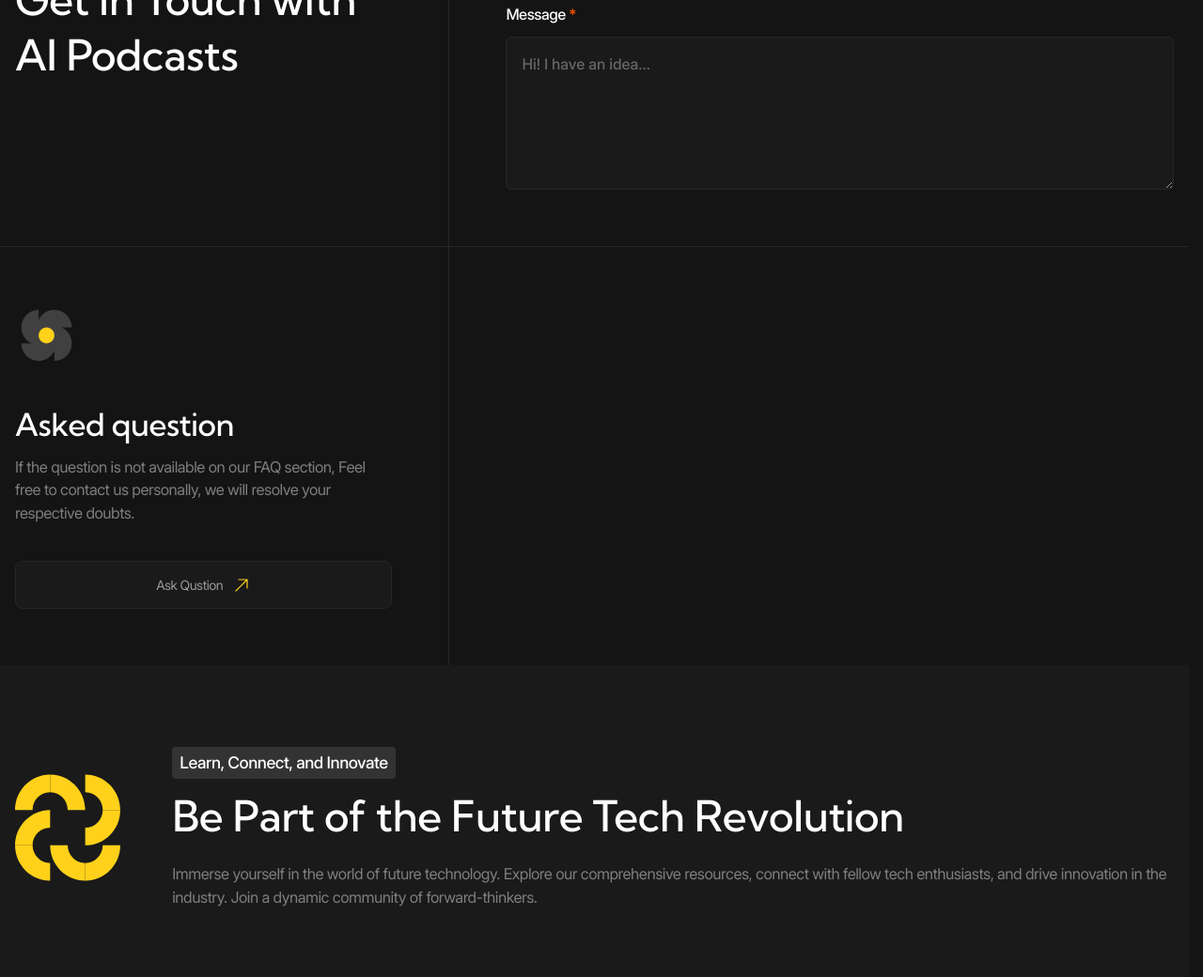
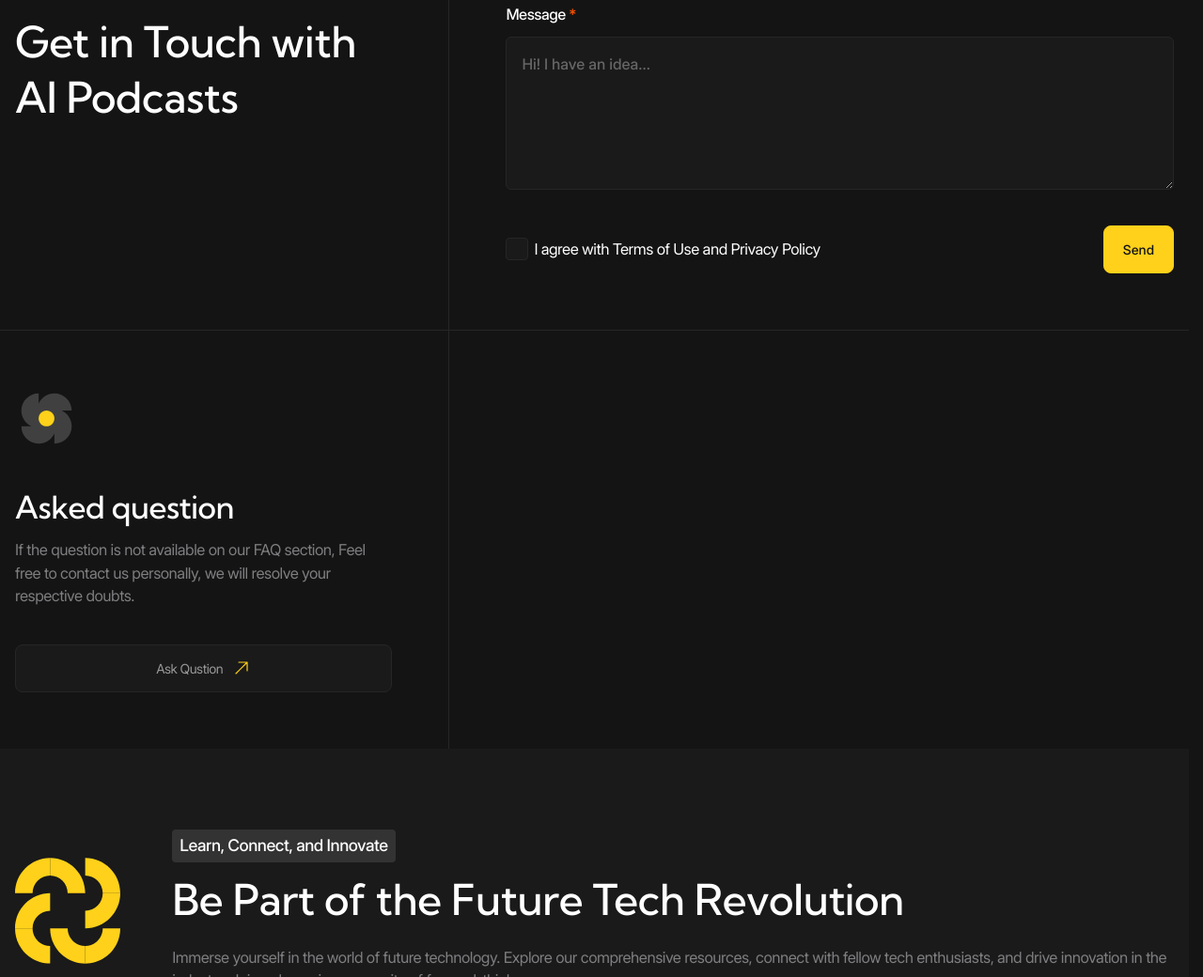
Before and after one commit to shaikouski-arkadzi/futureTech, a website built with Parcel: page contacts.html in a window 1280 px wide. Shown: the part 775-1815 px from the top of the page at 94% size. Built offline with nearby package versions, Linux system fonts and the light colour scheme.

Commit message:
Add Action zone with checkbox in Contacts body section on Contacts page

```diff
--- a/contacts.html
+++ b/contacts.html
@@ -327,6 +327,29 @@
                         placeholder="Hi! I have an idea..."
                         required
                       ></textarea>
+                    </div>
+
+                    <div class="feedback-form__cell feedback-form__cell--wide">
+                      <div class="feedback-form__actions">
+                        <div class="feedback-form__agreement">
+                          <label class="checkbox">
+                            <input
+                              class="checkbox__input"
+                              type="checkbox"
+                              required
+                            />
+                            <span class="checkbox__label">
+                              I agree with Terms of Use and Privacy Policy
+                            </span>
+                          </label>
+                        </div>
+                        <button
+                          class="feedback-form__submit-button button button--accent"
+                          type="submit"
+                        >
+                          Send
+                        </button>
+                      </div>
                     </div>
                   </form>
                 </div>
--- /dev/null
+++ b/styles/blocks/_checkbox.scss
@@ -0,0 +1,49 @@
+@use "../helpers" as *;
+
+.checkbox {
+  display: inline-flex;
+  align-items: center;
+  column-gap: rem(10);
+  color: var(--color-light);
+
+  @include laptop {
+    column-gap: rem(6);
+  }
+
+  @include hover {
+    color: var(--color-accent);
+
+    .checkbox__input {
+      border-color: var(--color-accent);
+    }
+  }
+
+  &__input {
+    --size: #{rem(28)};
+
+    @include square(var(--size));
+    @include flex-center;
+
+    appearance: none;
+    margin: 0;
+    background-color: var(--color-dark-10);
+    border: var(--border);
+    border-radius: rem(4);
+
+    @include laptop {
+      --size: #{rem(24)};
+    }
+
+    &:not(:checked) {
+      &::after {
+        @include hide;
+      }
+    }
+
+    &::after {
+      content: "✔";
+      color: var(--color-light);
+      transition-duration: var(--transition-duration);
+    }
+  }
+}
--- a/styles/blocks/_feedback-form.scss
+++ b/styles/blocks/_feedback-form.scss
@@ -13,4 +13,17 @@
       grid-column: -1 / 1;
     }
   }
+
+  &__actions {
+    display: flex;
+    justify-content: space-between;
+    align-items: center;
+    column-gap: 1rem;
+
+    @include mobile-s {
+      flex-direction: column;
+      align-items: stretch;
+      row-gap: rem(20);
+    }
+  }
 }
--- a/styles/main.scss
+++ b/styles/main.scss
@@ -45,3 +45,4 @@
 @use "blocks/contacts-card";
 @use "blocks/feedback-form";
 @use "blocks/field";
+@use "blocks/checkbox";
```
Also changed, not shown: styles/main.css, 1 other file.
